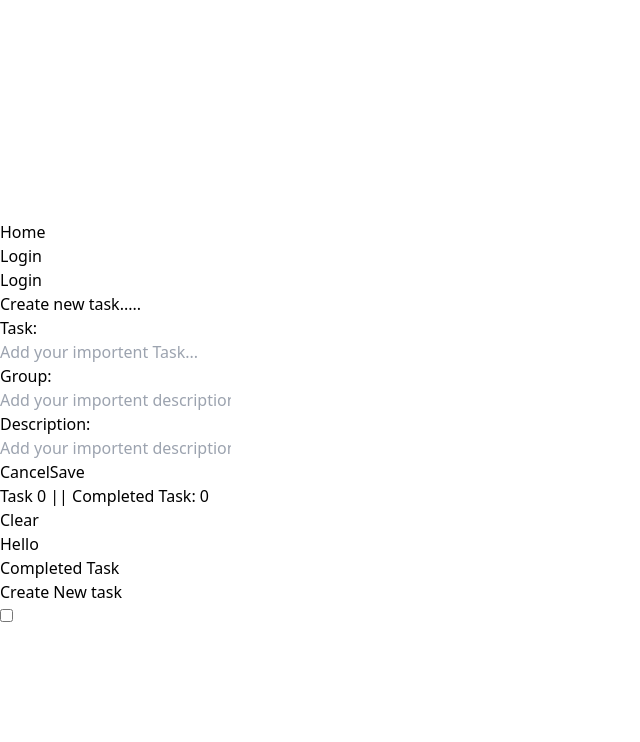
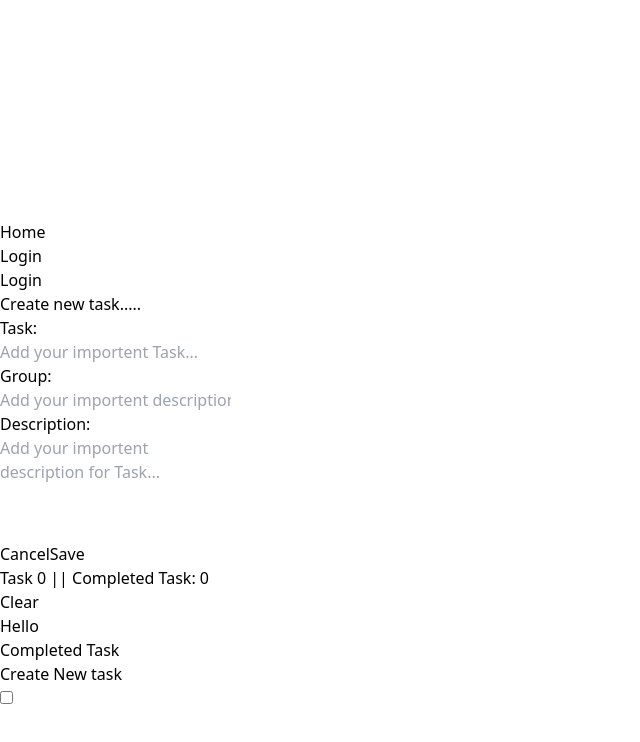
Before and after one commit to debanjan-bera/To-Do-Application, a React (Vite) app: page / in a window 1280 px wide. Both pictures are taken after a click on the element "Create New task". Shown: the part 1132-1874 px from the top of the page, without its empty margins (0-640 px from the left). Built offline with nearby package versions, Linux system fonts and the light colour scheme.

Commit message:
Refactor: Replace input with textarea in AddTaskForm for better task description; enhance textarea styling and focus effects

```diff
--- a/src/To-Do/InputBox.jsx
+++ b/src/To-Do/InputBox.jsx
@@ -46,7 +46,7 @@ export const AddTaskForm = ({taskdata, primaryArr,setWindowClose})=>{
             </label>
             <label htmlFor="">
                 <p className="text-xl font-bold py-2">Description:</p>
-                <input type="text" placeholder="Add your importent description for Task..." className="w-[22rem] p-[0.5rem] text-lg rounded outline-none border-[1.5px] border-gray-400" autoComplete="off" name='description' value={description} onChange={(event) => handleFromInput(event)}/>
+                <textarea type="text" placeholder="Add your importent description for Task..." rows="5" required="" className="w-full p-[0.5rem] text-lg rounded outline-none border-[1.5px] border-gray-400" autoComplete="off" name='description' value={description} onChange={(event) => handleFromInput(event)}/>
             </label>
             <div className="mt-4 flex justify-end cursor-pointer">
                 <button  type="button"className="w-24 h-10 my-2 mr-2 bg-white border-2 border-black text-lg font-semibold" onClick={()=> handleFormCancel()}>Cancel</button >
--- a/src/To-Do/todo.css
+++ b/src/To-Do/todo.css
@@ -20,6 +20,13 @@
     text-align: center;
 }
 label input:focus-within {
+    border: 1.5px solid #2d79f3;
+}
+label textarea {
+    resize: none;
+    height: 100px;
+  }
+textarea:focus-within {
     border: 1.5px solid #2d79f3;
 }
 .button-submit:hover {
```
